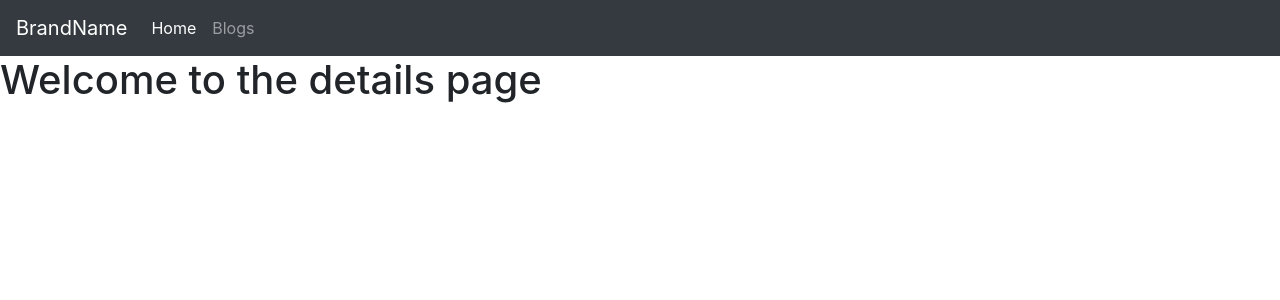
After one commit to KushalGhimire17/Django-assignment, a Django app: template Blog_Project/templates/blog/detail.html in a window 1280 px wide. The commit adds this page. Shown: the top 300 px of the page. Run offline with Django 3.2, Linux system fonts and the light colour scheme; the template is opened without the code that fills it, so the values that code supplies are empty; some libraries are stand-ins or nearby versions.

Commit message:
[Synced database] and listed blogs in templates

```diff
--- a/Blog_Project/blog/urls.py
+++ b/Blog_Project/blog/urls.py
@@ -1,6 +1,7 @@
 from django.urls import path
 from .views import homepage, details
 
+app_name = 'blog'
 urlpatterns = [
     path('', homepage, name='homepage'),
     path('blogs/', details, name='details')
--- a/Blog_Project/blog/views.py
+++ b/Blog_Project/blog/views.py
@@ -1,8 +1,9 @@
 from django.shortcuts import render
-from django.http import HttpResponse
+from .models import Blog
 
 def homepage(request):
     return render(request, 'blog/home.html')
 
 def details(request):
-    return HttpResponse("Details here")
+    blogs = Blog.objects.all()
+    return render(request, 'blog/detail.html', {'blogs': blogs})
--- a/Blog_Project/templates/blog/base.html
+++ b/Blog_Project/templates/blog/base.html
@@ -4,12 +4,36 @@
     <meta charset="UTF-8">
     <meta name="viewport" content="width=device-width, initial-scale=1.0">
     <title>{% block title %} {% endblock title %}</title>
+    <!-- Bootstrap CSS -->
+    <link rel="stylesheet" href="https://stackpath.bootstrapcdn.com/bootstrap/4.3.1/css/bootstrap.min.css" integrity="sha384-ggOyR0iXCbMQv3Xipma34MD+dH/1fQ784/j6cY/iJTQUOhcWr7x9JvoRxT2MZw1T" crossorigin="anonymous">
 </head>
 <body>
+
+    <nav class="navbar navbar-expand-lg navbar-dark bg-dark">
+        <a class="navbar-brand" href="#">BrandName</a>
+        <button class="navbar-toggler" type="button" data-toggle="collapse" data-target="#navbarNav" aria-controls="navbarNav" aria-expanded="false" aria-label="Toggle navigation">
+          <span class="navbar-toggler-icon"></span>
+        </button>
+        <div class="collapse navbar-collapse" id="navbarNav">
+          <ul class="navbar-nav">
+            <li class="nav-item active">
+              <a class="nav-link" href="#">Home </a>
+            </li>
+            <li class="nav-item">
+              <a class="nav-link" href="{% url 'blog:details' %}">Blogs</a>
+            </li>
+          </ul>
+        </div>
+      </nav>
 
     {% block content %}
 
     {% endblock content %}
 
+        <!-- Bootstrap JS -->
+        <script src="https://code.jquery.com/jquery-3.3.1.slim.min.js" integrity="sha384-q8i/X+965DzO0rT7abK41JStQIAqVgRVzpbzo5smXKp4YfRvH+8abtTE1Pi6jizo" crossorigin="anonymous"></script>
+        <script src="https://cdnjs.cloudflare.com/ajax/libs/popper.js/1.14.7/umd/popper.min.js" integrity="sha384-UO2eT0CpHqdSJQ6hJty5KVphtPhzWj9WO1clHTMGa3JDZwrnQq4sF86dIHNDz0W1" crossorigin="anonymous"></script>
+        <script src="https://stackpath.bootstrapcdn.com/bootstrap/4.3.1/js/bootstrap.min.js" integrity="sha384-JjSmVgyd0p3pXB1rRibZUAYoIIy6OrQ6VrjIEaFf/nJGzIxFDsf4x0xIM+B07jRM" crossorigin="anonymous"></script>
+
 </body>
 </html>
--- /dev/null
+++ b/Blog_Project/templates/blog/detail.html
@@ -0,0 +1,13 @@
+{% extends 'blog/base.html' %}
+
+{% block title %} Blog Details {% endblock title %}
+
+{% block content %}
+<h1> Welcome to the details page </h1>
+
+
+{% for blog in blogs %}
+    <a href="">{{ blog }}</a>
+{% endfor %}
+
+{% endblock content %}
--- a/Blog_Project/templates/blog/home.html
+++ b/Blog_Project/templates/blog/home.html
@@ -3,5 +3,5 @@
 {% block title %} Homepage {% endblock title %}
 
 {% block content %}
-Replace me
+<h1> Welcome to the landing page </h1>
 {% endblock content %}
```
Also changed, not shown: Blog_Project/blog/migrations/0001_initial.py (deleted), Blog_Project/blog/migrations/0002_auto_20200718_1317.py (deleted), Blog_Project/blog/migrations/0003_auto_20200718_1325.py (deleted), Blog_Project/blog/migrations/__init__.py (deleted), Blog_Project/db.sqlite3.
